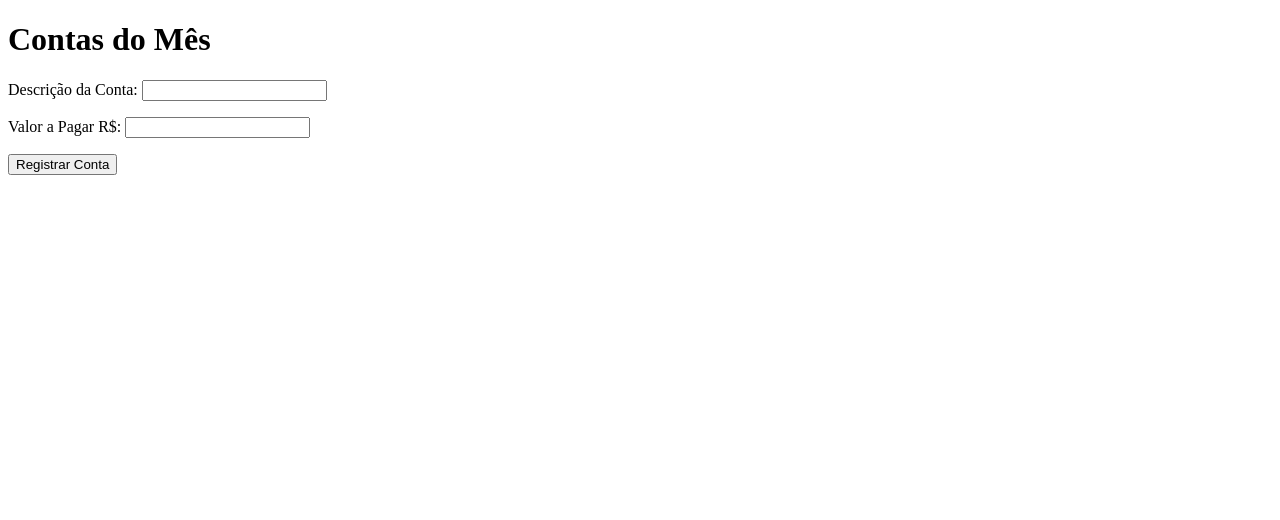
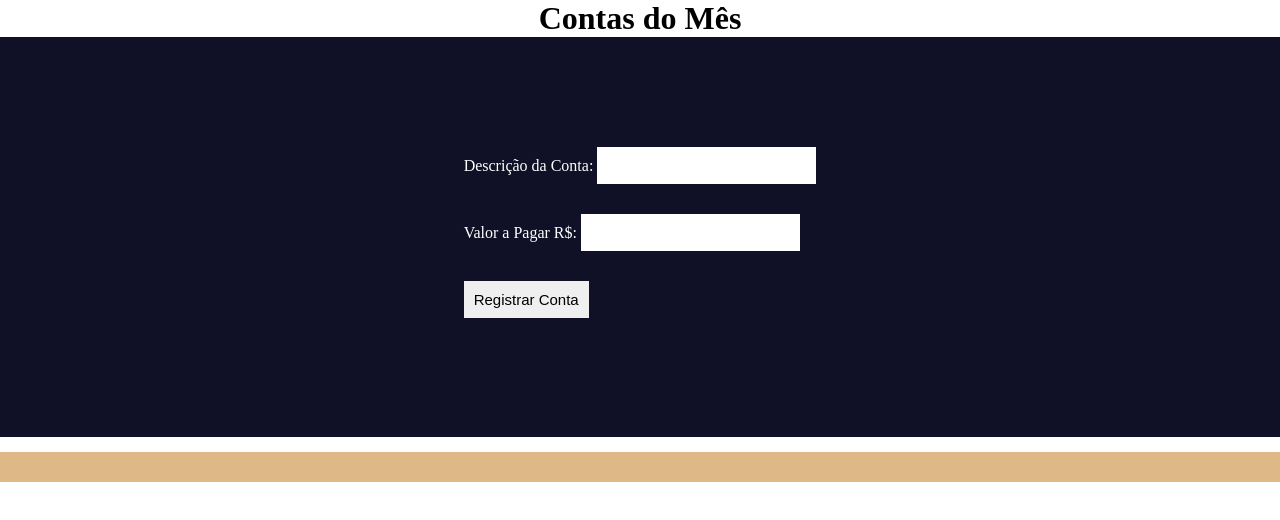
Before and after one commit to Rafasfrancah/Sisteminhas, a plain HTML site: page ContasDoMes/index.html in a window 1280 px wide. Drawn offline with Linux system fonts and the light colour scheme.

Commit message:
Atualizando o estilo

```diff
--- a/ContasDoMes/index.html
+++ b/ContasDoMes/index.html
@@ -5,15 +5,16 @@
     <meta http-equiv="X-UA-Compatible" content="IE=edge">
     <meta name="viewport" content="width=device-width, initial-scale=1.0">
     <title>Contas do Mês</title>
+    <link rel="stylesheet" href="style.css">
 </head>
 <body>
     <h1>Contas do Mês</h1>
 
+    <div id="container">
         <form>
             <p>Descrição da Conta:
             <input type="text" id="inDescricao" required>
             </p>
-
             <p>Valor a Pagar R$:
                 <input type="number" min="0" step="0,01" id="inValor" required>
             </p>
@@ -22,6 +23,7 @@
                 <input type="submit" value="Registrar Conta">
             </p>
         </form>
+    </div>
 
     <pre id="outResp1"></pre>
     <pre id="outResp2"></pre>
--- /dev/null
+++ b/ContasDoMes/style.css
@@ -0,0 +1,55 @@
+@charset "UTF-8";
+
+* {
+    margin: 0;
+    padding: 0;
+    box-sizing: border-box;
+}
+
+#container {
+    display: flex;
+    align-items: center;
+    justify-content: center;
+    min-height: 50vh;
+    background-color: #101026;
+    flex-direction: column;
+    width: 100%;
+
+}
+
+h1 {
+    text-align: center;
+
+}
+
+p {
+    color: white;
+    padding: 10px;
+
+}
+
+input {
+    padding: 10px;
+    outline: none;
+    border: 0;
+    margin-bottom: 10px;
+    font-size: 15px;
+    transition: 0.5s;
+}
+
+input:focus {
+    border-radius: 16px;
+}
+
+#outResp1 {
+    background-color: burlywood;
+    text-align: center;
+    margin-top: 15px;
+    padding: 15px;
+}
+
+#outResp2 {
+    background-color: #101026;
+    color: aliceblue;
+    text-align: center;
+    }
```
Lines whose indentation alone changed are shown as unchanged.
